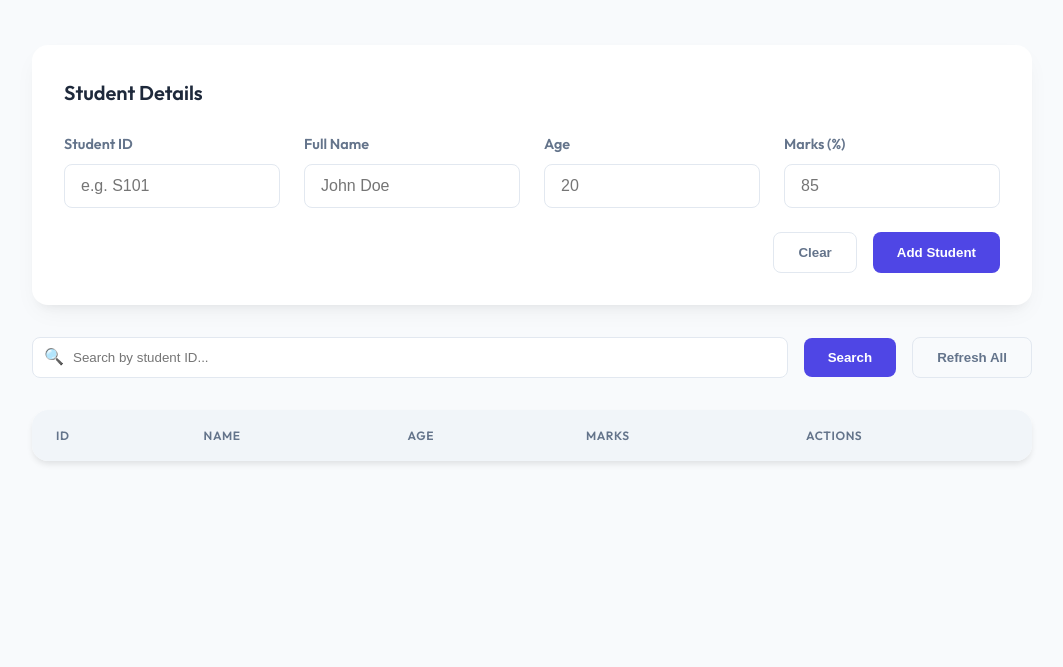
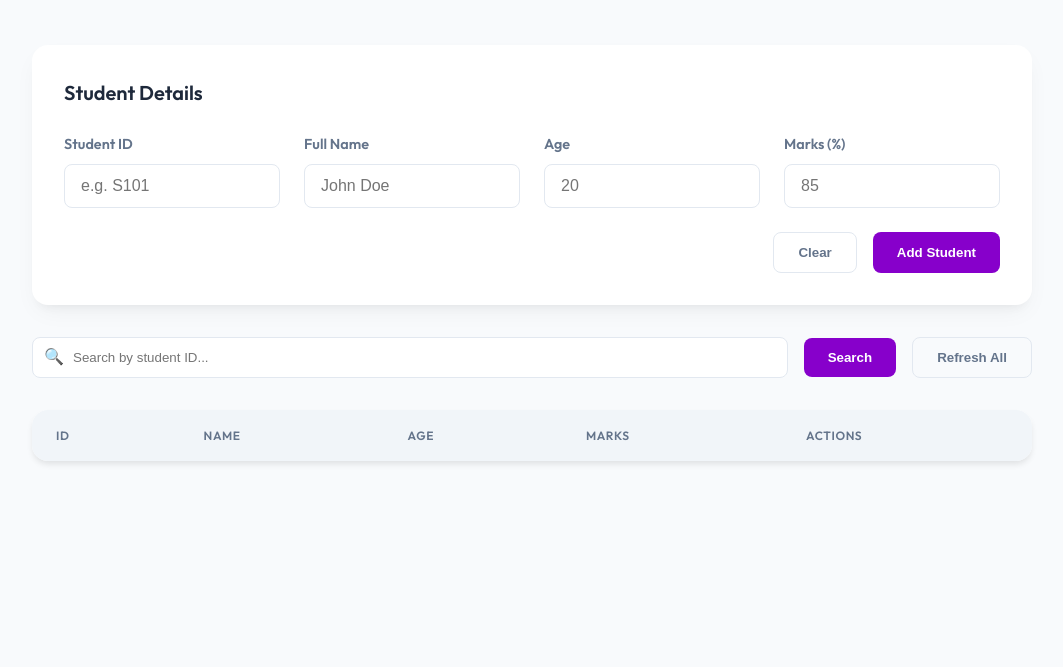
Before and after one commit to Arun-kumar-moorthy/Student-Management-System-full-Stack-, a plain HTML site: page index.html in a window 1280 px wide. Shown: the part 133-800 px from the top of the page, without its empty margins (108-1171 px from the left). Drawn offline with Linux system fonts and the light colour scheme; no server answers.

Commit message:
change the color & hover

```diff
--- a/index.html
+++ b/index.html
@@ -8,8 +8,8 @@
     <link href="https://fonts.googleapis.com/css2?family=Outfit:wght@300;400;600&display=swap" rel="stylesheet">
     <style>
         :root {
-            --primary-color: #4f46e5;
-            --primary-hover: #4338ca;
+            --primary-color: #8700cb;
+            --primary-hover: #73ff28;
             --bg-color: #f8fafc;
             --card-bg: #ffffff;
             --text-main: #1e293b;
```
